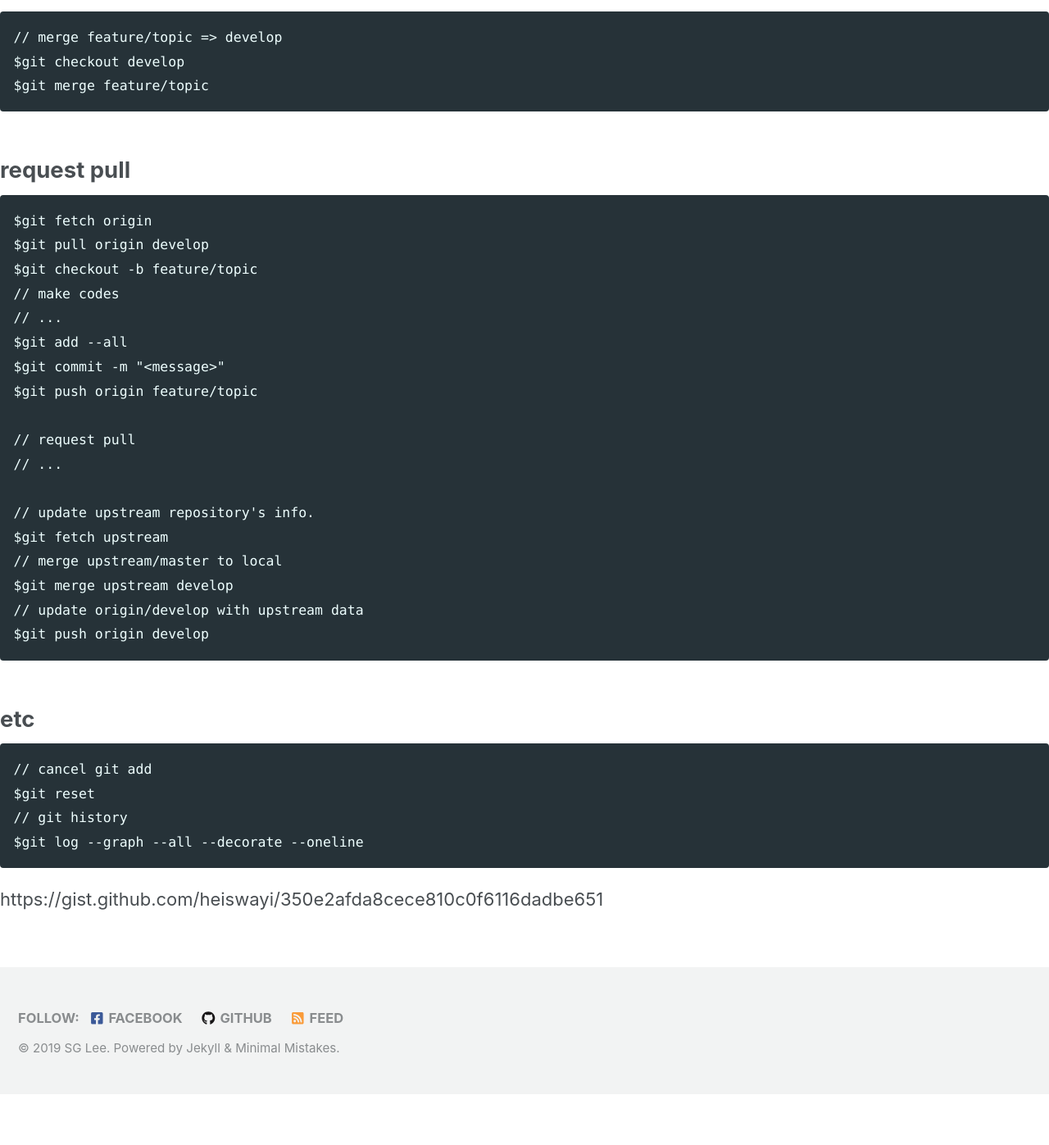
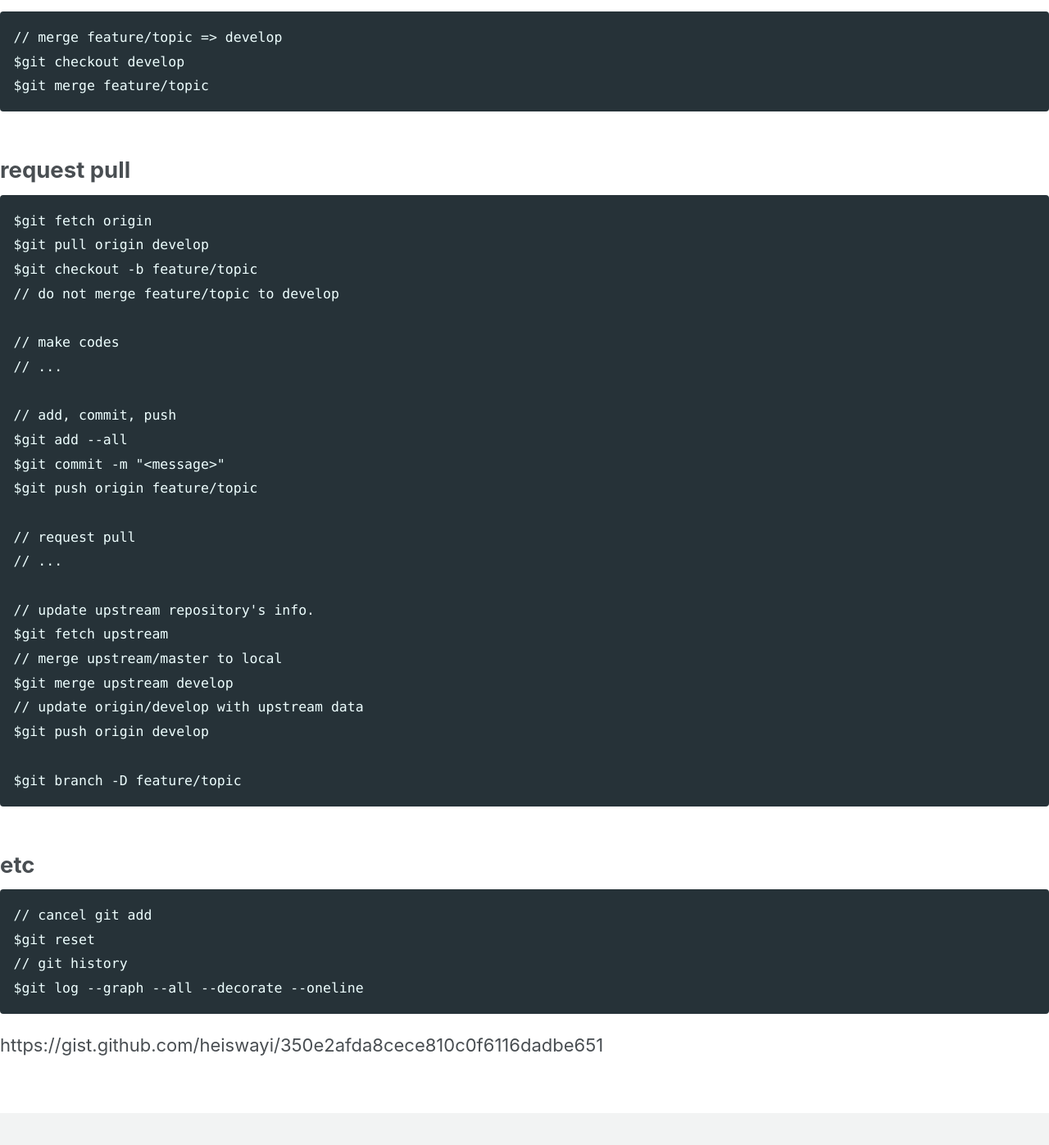
Before and after one commit to sglee-net/sglee-net.github.io, a Jekyll site: the page built from stuff/git.md, in a window 1280 px wide and 1400 px high, scrolled down 1766 px. Shown: the top 1397 px of the window at 82% size. Built offline with Jekyll 4.4.1, drawn with Linux system fonts in a browser that asks for light colours; cached includes are drawn as plain includes; nearby versions of some CDN libraries; our own code applies the rules of GitHub Pages for plain Markdown files; before the commit the page ends 3101 px from its top, so only the background shows below that.

Commit message:
Update git.md

````diff
--- a/stuff/git.md
+++ b/stuff/git.md
@@ -60,8 +60,12 @@ $git merge feature/topic
 $git fetch origin
 $git pull origin develop
 $git checkout -b feature/topic
+// do not merge feature/topic to develop
+
 // make codes
 // ...
+
+// add, commit, push
 $git add --all
 $git commit -m "<message>"
 $git push origin feature/topic
@@ -75,6 +79,8 @@ $git fetch upstream
 $git merge upstream develop
 // update origin/develop with upstream data
 $git push origin develop
+
+$git branch -D feature/topic
 ```
 
 ## etc
````
